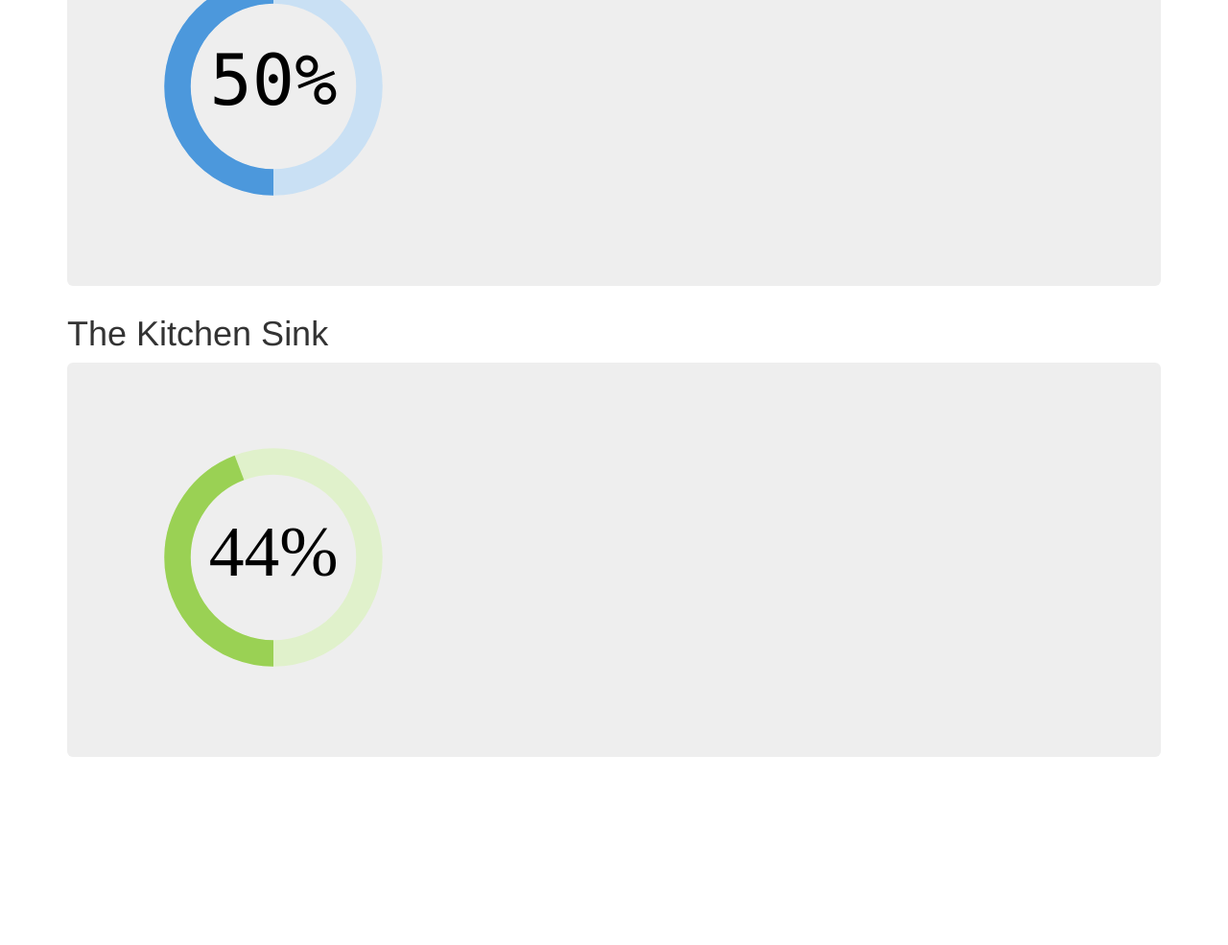
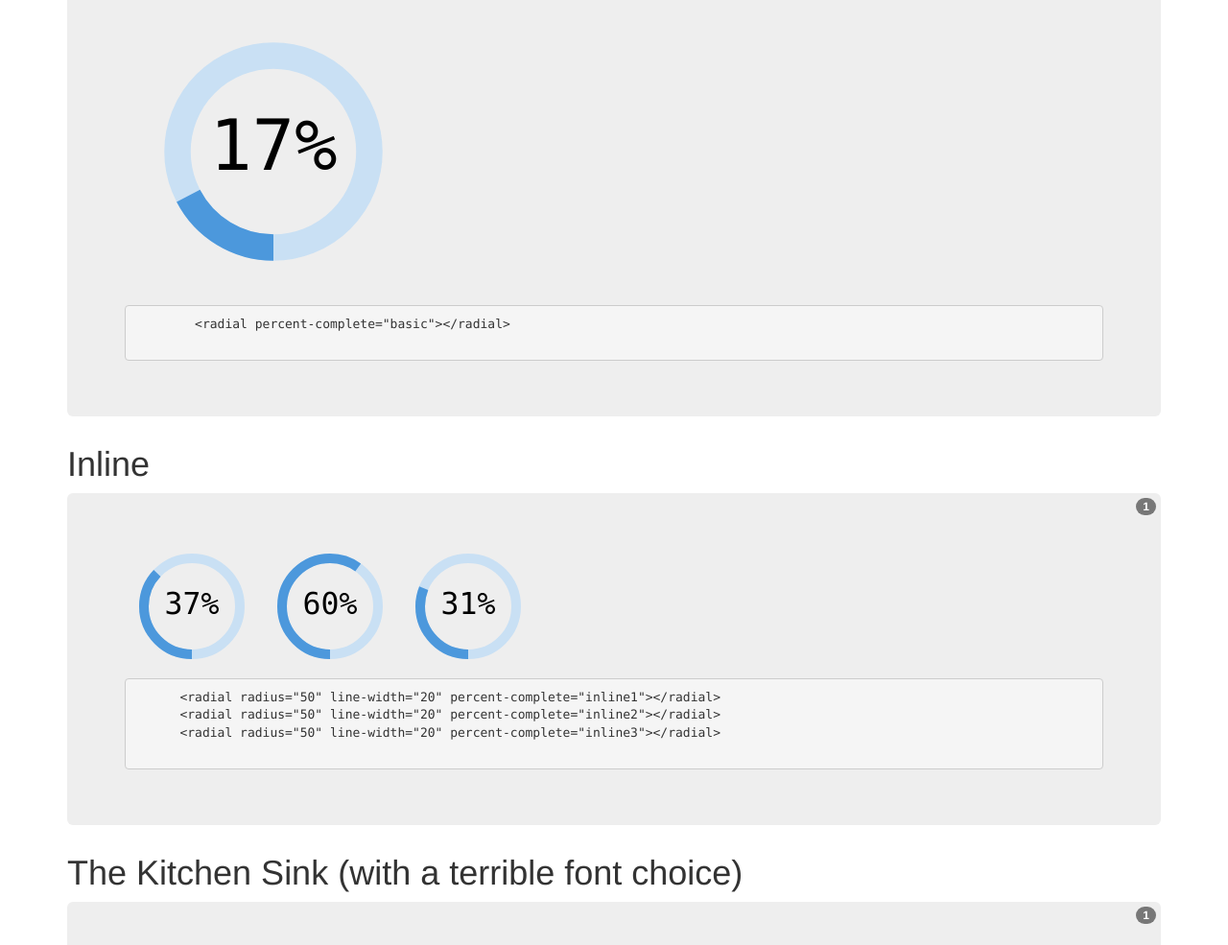
Before and after one commit to brandonaaskov/angular-radial, a website: page index.html in a window 1280 px wide. Shown: the part 673-1658 px from the top of the page at 96% size. Before the commit the page ends 1512 px from the top, so only its background shows below. Drawn offline with nearby package versions, Linux system fonts and the light colour scheme; some packages are replaced by stand-ins of ours.

Commit message:
Fresh builds, bug fixes and examples good to go.

```diff
--- a/gulpfile.js
+++ b/gulpfile.js
@@ -4,6 +4,7 @@ var pkg = require('./package.json'),
     coffee = require('gulp-coffee'),
     plumber = require('gulp-plumber'),
     concat = require('gulp-concat'),
+    wait = require('gulp-wait'),
     rename = require('gulp-rename'),
     uglify = require('gulp-uglify');
 
@@ -22,6 +23,7 @@ var paths = {
 //compiles coffee script files
 gulp.task('compile', function () {
   gulp.src(paths.source)
+    .pipe(wait(1000))
     .pipe(plumber())
     .pipe(coffee({bare: true}))
     .pipe(gulp.dest('src'));
--- a/index.html
+++ b/index.html
@@ -5,36 +5,128 @@
   <title>angular-radial example</title>
 
   <link rel="stylesheet" href="//netdna.bootstrapcdn.com/bootstrap/3.1.1/css/bootstrap.min.css">
+  <style>
+    .jumbotron {
+      position: relative;
+    }
+
+    .badge {
+      position: absolute;
+      top: 5px;
+      right: 5px;
+    }
+  </style>
 
   <script src="bower_components/angular/angular.js"></script>
   <script src="bower_components/angular-route/angular-route.js"></script>
-  <script src="build/angular-radial_0.1.0.js"></script>
+  <script src="src/angular-radial.js"></script>
 
   <script>
+    //this is a good example of how you'd include the radial with your app
     angular.module('demo', ['fullscreen.radial']);
 
-    angular.module('demo').controller('demoController', function ($scope) {
-      $scope.getRandomPercent = function () {
+    // everything else in this script block is for this example page,
+    // so just ignore it
+    angular.module('demo').controller('demoController', function ($scope, $interval) {
+      var getRandomPercent = function () {
         return Math.random() * 100;
       };
+
+      var getRandomPercentages = function (arraySize) {
+        var randomPercentages = [];
+        var size = arraySize || 10;
+        for(var i = 0; i < size; i++)
+        {
+          randomPercentages.push(getRandomPercent());
+        }
+
+        return randomPercentages;
+      };
+
+      var assignPercentages = function () {
+        var percentages = getRandomPercentages();
+        var scopeProperties = [
+          'basicHardcoded',
+          'basic',
+          'inline1',
+          'inline2',
+          'inline3',
+          'inline4',
+          'kitchenSink'
+        ];
+
+        for(var i = 0; i < scopeProperties.length; i++) {
+          $scope[scopeProperties[i]] = percentages.pop();
+        }
+      };
+
+      $scope.countdown = 0;
+      $interval(function () {
+        $scope.countdown = $scope.countdown - 1;
+        if ($scope.countdown <= 0) {
+          $scope.countdown = 5;
+          assignPercentages();
+
+          // we're manually changing the scope properties for the sake of this
+          // demo, so we need to manually kick off a digest
+          try {
+            $scope.$digest();
+          }
+          catch (error) {
+            // sssshhhhhh
+          };
+        }
+      }, 1000);
     });
   </script>
 </head>
 <body ng-app="demo">
   <dl class="container" ng-controller="demoController">
-    <dt><h1>Basic</h1></dt>
-    <dd class="jumbotron">
-      <radial percent-complete="getRandomPercent()"></radial>
-    </dd>
-
     <dt><h1>Basic (Hardcoded)</h1></dt>
     <dd class="jumbotron">
       <radial percent-complete="50"></radial>
+
+      <pre>
+        &lt;radial percent-complete=&quot;50&quot;&gt;&lt;/radial&gt;
+      </pre>
     </dd>
 
-    <dt><h1>The Kitchen Sink</h1></dt>
+    <dt><h1>Basic</h1></dt>
     <dd class="jumbotron">
-      <radial percent-complete="getRandomPercent()" font-family="'Comic Sans', 'Marker Felt', sans_serif" bg-color="e0f1cb" color="9ad154"></radial>
+      <span class="badge">{{countdown}}</span>
+      <radial percent-complete="basic"></radial>
+
+      <pre>
+        &lt;radial percent-complete=&quot;basic&quot;&gt;&lt;/radial&gt;
+      </pre>
+    </dd>
+
+    <dt><h1>Inline</h1></dt>
+    <dd class="jumbotron">
+      <span class="badge">{{countdown}}</span>
+      <radial radius="50" line-width="20" percent-complete="inline1"></radial>
+      <radial radius="50" line-width="20" percent-complete="inline2"></radial>
+      <radial radius="50" line-width="20" percent-complete="inline3"></radial>
+
+      <pre>
+      &lt;radial radius=&quot;50&quot; line-width=&quot;20&quot; percent-complete=&quot;inline1&quot;&gt;&lt;/radial&gt;<br/>      &lt;radial radius=&quot;50&quot; line-width=&quot;20&quot; percent-complete=&quot;inline2&quot;&gt;&lt;/radial&gt;<br/>      &lt;radial radius=&quot;50&quot; line-width=&quot;20&quot; percent-complete=&quot;inline3&quot;&gt;&lt;/radial&gt;
+      </pre>
+    </dd>
+
+    <dt><h1>The Kitchen Sink (with a terrible font choice)</h1></dt>
+    <dd class="jumbotron">
+      <span class="badge">{{countdown}}</span>
+      <radial percent-complete="kitchenSink"
+              font-family="'Comic Sans', 'Marker Felt', sans_serif"
+              radius="180"
+              line-width="75"
+              line-cap="round"
+              bg-color="e0f1cb"
+              color="9ad154"></radial>
+
+      <pre>
+        &lt;radial percent-complete=&quot;kitchenSink&quot;<br/>              font-family=&quot;'Comic Sans', 'Marker Felt', sans_serif&quot;<br/>              radius=&quot;180&quot;<br/>              line-width=&quot;75&quot;<br/>              line-cap=&quot;round&quot;<br/>              bg-color=&quot;e0f1cb&quot;<br/>              color=&quot;9ad154&quot;&gt;&lt;/radial&gt;
+      </pre>
     </dd>
   </dl>
 </body>
--- a/package.json
+++ b/package.json
@@ -11,7 +11,8 @@
     "connect": "~2.14.3",
     "gulp-uglify": "^0.2.1",
     "gulp-rename": "^1.2.0",
-    "gulp-concat": "^2.2.0"
+    "gulp-concat": "^2.2.0",
+    "gulp-wait": "0.0.2"
   },
   "scripts": {
     "test": "karma start karma.js"
--- a/src/_loader.js
+++ /dev/null
@@ -1 +0,0 @@
-angular.module('fullscreen.radial', []);
--- a/src/angular-radial.js
+++ b/src/angular-radial.js
@@ -1,3 +1,5 @@
+angular.module('fullscreen.radial', []);
+
 angular.module('fullscreen.radial').directive('radial', function($timeout) {
   return {
     restrict: 'E',
@@ -5,7 +7,7 @@ angular.module('fullscreen.radial').directive('radial', function($timeout) {
     template: '<canvas class="fullscreen-radial radial"></canvas>',
     scope: {
       radius: '=',
-      lineWidth: '@',
+      lineWidth: '=',
       lineCap: '@',
       percentComplete: '=',
       bgColor: '@',
@@ -77,17 +79,16 @@ angular.module('fullscreen.radial').directive('radial', function($timeout) {
       drawBackground = function() {
         return drawArc(-270, 90, bgColor);
       };
-      drawMeter = function() {
+      drawMeter = function(percent) {
         var endDegrees;
         clearCanvas();
         drawBackground();
-        endDegrees = 90 + getDegrees(scope.percentComplete);
+        endDegrees = 90 + getDegrees(percent);
         drawArc(90, endDegrees, color);
-        if (!(scope.percentComplete > 0)) {
+        if (!(percent > 0)) {
           return;
         }
-        addText(scope.percentComplete);
-        return console.log('color', color);
+        return addText(percent);
       };
       addText = function() {
         var fontSize, percent;
@@ -100,13 +101,13 @@ angular.module('fullscreen.radial').directive('radial', function($timeout) {
         return context.fillText("" + percent + "%", xCoord, yCoord);
       };
       $timeout(function() {
-        return drawMeter();
-      });
-      scope.$watch('percentComplete', function() {
-        return drawMeter();
+        return drawMeter(scope.percentComplete);
       });
       scope.render = drawMeter;
-      return scope.clear = clearCanvas;
+      scope.clear = clearCanvas;
+      return scope.$watch('percentComplete', function(percent) {
+        return drawMeter(percent);
+      });
     }
   };
 });
```
Also changed, not shown: src/angular-radial.coffee (+9 -8 lines), README.md (added), build/angular-radial_0.1.0.js, build/angular-radial_0.1.0.min.js.
